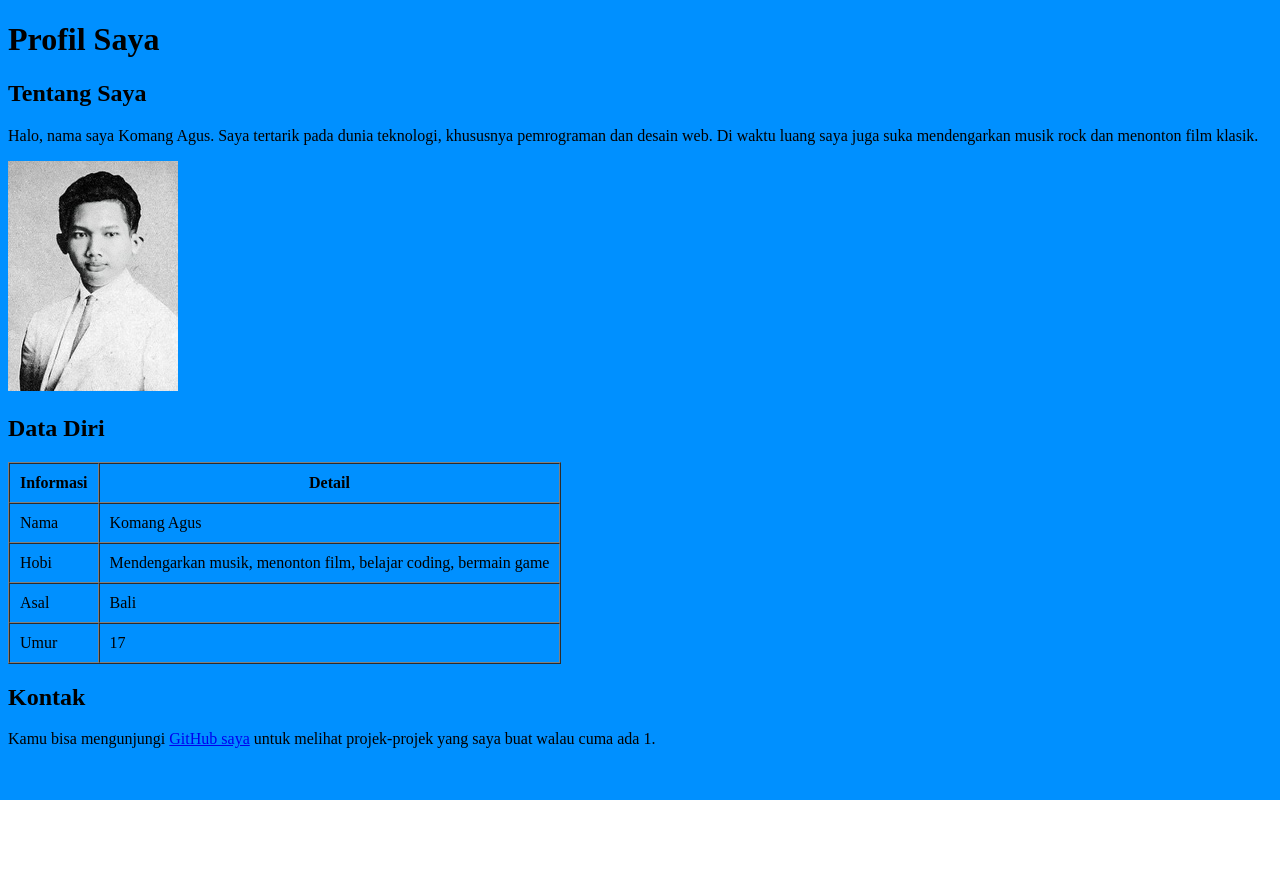
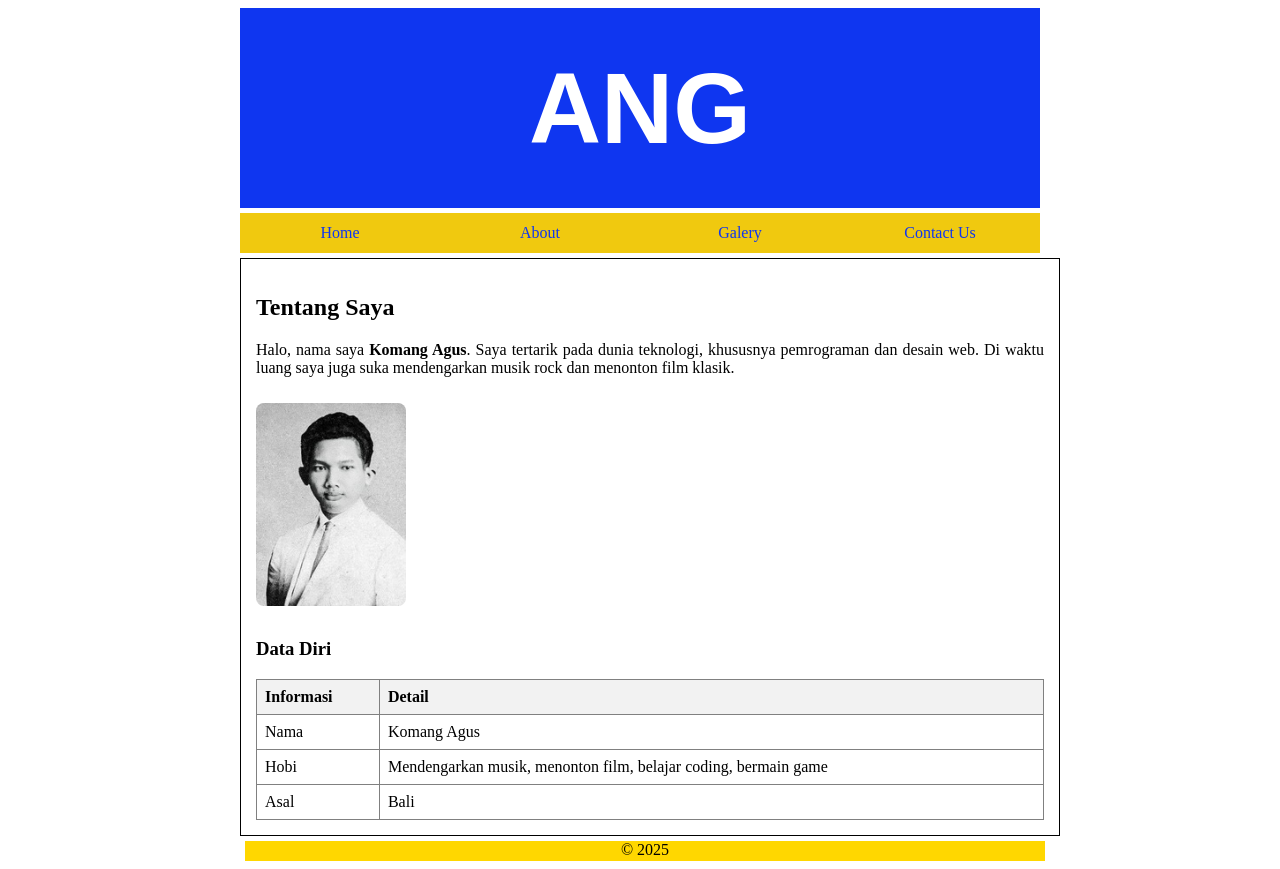
Before and after one commit to Manggusss/projek_web, a website: page index.html in a window 1280 px wide. Before the commit the page ends 800 px from the top, so only its background shows below. Drawn offline with Linux system fonts and the light colour scheme.

Commit message:
bla houbla

```diff
--- a/index.html
+++ b/index.html
@@ -1,27 +1,31 @@
 <!DOCTYPE html>
-<html lang="id">
+<html>
 <head>
-    <meta charset="UTF-8">
-    <meta name="viewport" content="width=device-width, initial-scale=1.0">
-    <title>Profil Saya</title>
-    <link rel="stylesheet" href="style.css">
+    <title>Template Web Sederhana 2</title>
+    <link rel="stylesheet" href="styles.css">
 </head>
-<body background="0090ff.png">
+<body>
+    <div id="bl">
+        <div id="kepala">
+            <b class="kepala">ANG </b>
+        </div>
+        <div id="menu">
+            <ul>
+                <li><a href="#">Home</a></li>
+                <li><a href="#">About</a></li>
+                <li><a href="#">Galery</a></li>
+                <li><a href="#">Contact Us</a></li>
+            </ul>
+        </div>
+        <div id="badan">
+            <h2>Tentang Saya</h2>
+            <p>Halo, nama saya <b>Komang Agus</b>. Saya tertarik pada dunia teknologi, khususnya pemrograman dan desain web.
+            Di waktu luang saya juga suka mendengarkan musik rock dan menonton film klasik.</p>
 
-    <header>
-        <h1>Profil Saya</h1>
-    </header>
+            <img src="foto.jpg" alt="Foto Profil" width="150px">
 
-    <main>
-        <section>
-            <h2>Tentang Saya</h2>
-            <p>Halo, nama saya Komang Agus. Saya tertarik pada dunia teknologi, khususnya pemrograman dan desain web.
-            Di waktu luang saya juga suka mendengarkan musik rock dan menonton film klasik.</p>
-            <img src="foto.jpg" alt="Foto Profil">
-        </section>
-
-        <h2>Data Diri</h2>
-        <table border="1" cellpadding="10" cellspacing="0">
+            <h3>Data Diri</h3>
+            <table border="1" cellspacing="0" cellpadding="8">
                 <tr>
                     <th>Informasi</th>
                     <th>Detail</th>
@@ -38,18 +42,11 @@
                     <td>Asal</td>
                     <td>Bali</td>
                 </tr>
-          <tr>
-            <td>Umur</td>
-            <td>17
-            </td>
-          </tr>
             </table>
-
-
-        <section>
-            <h2>Kontak</h2>
-            <p>Kamu bisa mengunjungi <a href="https://github.com/Manggusss" target="_blank">GitHub saya</a> untuk melihat projek-projek yang saya buat walau cuma ada 1.</p>
-        </section>
-    </main>
+        </div>
+        <div id="kaki">
+            &copy; 2025
+        </div>
+    </div>
 </body>
 </html>
--- a/styles.css
+++ b/styles.css
@@ -1,46 +1,79 @@
-* {
-  box-sizing: border-box;
+#bl {
+  width: 800px;
+  margin: auto;
+  padding: auto;
 }
 
-body {
-  margin: 0;
-  font-family: system-ui, sans-serif;
-  color: black;
-  background-color: white;
+#kepala {
+  width: 800px;
+  height: 200px;
+  background-color: #0F36F0;
+  color: white;
+  text-align: center;
+  line-height: 200px;
 }
 
-nav {
-  display: flex;
-  flex-wrap: wrap;
-  align-items: center;
-  justify-content: center;
-  padding: 0.5rem;
-  gap: 0.5rem;
-  border-bottom: solid 1px #aaa;
-  background-color: #eee;
+.kepala {
+  font-size: 100px;
+  font-family: Arial, sans-serif;
 }
 
-nav a {
-  display: inline-block;
-  min-width: 9rem;
-  padding: 0.5rem;
-  border-radius: 0.2rem;
-  border: solid 1px #aaa;
-  text-align: center;
-  text-decoration: none;
-  color: #555;
+#badan {
+  margin-top: 5px;
+  width: 788px;
+  background-color: white;
+  text-align: justify;
+  padding: 15px;
+  border: 1px solid black;
 }
 
-nav a[aria-current='page'] {
-  color: #000;
-  background-color: #d4d4d4;
+#badan img {
+  margin: 10px 0;
+  border-radius: 8px;
 }
 
-main {
-  padding: 1rem;
+#badan table {
+  width: 100%;
+  border-collapse: collapse;
+  margin-top: 10px;
 }
 
-h1 {
-  font-weight: bold;
-  font-size: 1.5rem;
+#badan th {
+  background-color: #f2f2f2;
 }
+
+#kaki {
+  text-align: center;
+  width: 100%;
+  height: 20px;
+  margin: 5px;
+  background-color: gold;
+}
+
+#menu {
+  height: 40px;
+  background-color: #F0C90F;
+  margin-top: 5px;
+}
+
+#menu ul {
+  list-style: none;
+  margin: 0;
+  padding: 0;
+}
+
+#menu ul li {
+  float: left;
+  width: 200px;
+  text-align: center;
+  line-height: 40px;
+}
+
+#menu ul li a {
+  color: #0F36F0;
+  text-decoration: none;
+}
+
+#menu ul li:hover {
+  background-color: #f2f2f2;
+}
```
Lines whose indentation alone changed are shown as unchanged.
